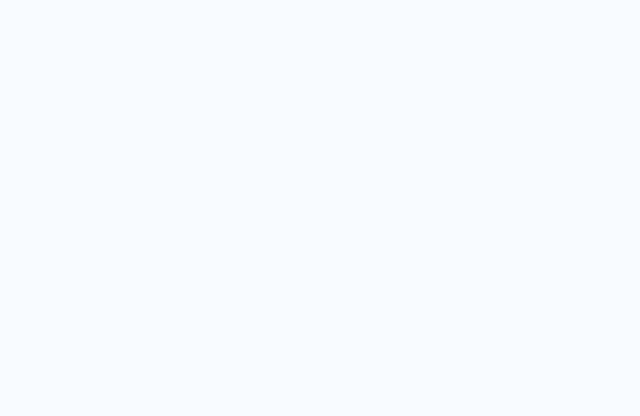
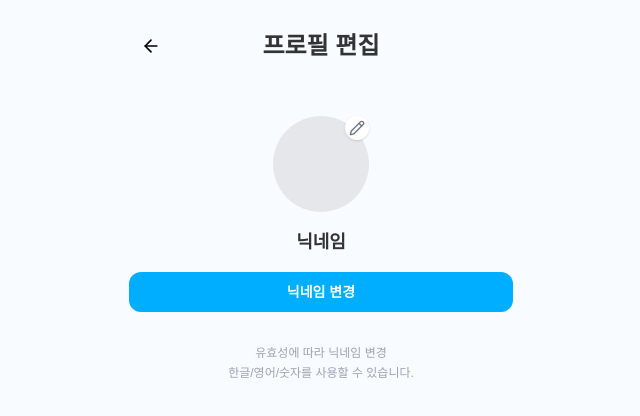
Before and after one commit to seonghoon1201/Travel_Front, a React (Create React App) app: page /edit/profile in a window 1280 px wide. Before the commit this address had no page. Shown: the top 416 px of the page, without its empty margins (319-959 px from the left). Built offline with nearby package versions, Linux system fonts and the light colour scheme; a web font is replaced by a local one.

Commit message:
feature/edit-profile UI 구현

```diff
--- a/package.json
+++ b/package.json
@@ -8,6 +8,7 @@
     "@testing-library/react": "^16.3.0",
     "@testing-library/user-event": "^13.5.0",
     "antd": "^5.26.1",
+    "axios": "^1.10.0",
     "clsx": "^2.1.1",
     "lucide-react": "^0.518.0",
     "react": "^19.1.0",
--- /dev/null
+++ b/src/pages/EditProfile.jsx
@@ -0,0 +1,42 @@
+import React from 'react';
+import BackHeader from '../components/header/BackHeader';
+import PrimaryButton from '../components/common/PrimaryButton';
+import { Pencil } from 'lucide-react';
+
+const EditProfile = () => {
+  return (
+    <>
+      <div className="bg-background min-h-screen flex w-full justify-center px-4">
+        <div className="w-full max-w-sm py-6 overflow-y-auto">
+          <BackHeader title="프로필 편집" />
+
+          <div className="flex flex-col items-center">
+            {/* 프로필 이미지 */}
+            <div className="relative mt-6">
+              <div className="w-24 h-24 rounded-full bg-gray-200 flex items-center justify-center text-gray-500 text-4xl">
+                <img />
+              </div>
+
+              <button className="absolute top-0 right-0 bg-white rounded-full p-1 shadow">
+                <Pencil className="w-4 h-4 text-gray-500" />
+              </button>
+            </div>
+
+            <p className="mt-4 font-semibold text-lg">닉네임</p>
+
+            <PrimaryButton className="w-full m-4">닉네임 변경</PrimaryButton>
+
+            {/* 안내 문구 */}
+            <p className="mt-4 text-xs text-gray-400 text-center leading-relaxed">
+              유효성에 따라 닉네임 변경
+              <br />
+              한글/영어/숫자를 사용할 수 있습니다.
+            </p>
+          </div>
+        </div>
+      </div>
+    </>
+  );
+};
+
+export default EditProfile;
--- a/src/routes/index.jsx
+++ b/src/routes/index.jsx
@@ -7,6 +7,7 @@ import FindPasswordPage from '../pages/Login_and_Signup/FindPasswordPage';
 import VerifyCodePage from '../pages/Login_and_Signup/VerifyCodePage';
 import ResetPasswordPage from '../pages/Login_and_Signup/ResetPasswordPage';
 import MyPage from '../pages/MyPage';
+import EditProfile from '../pages/EditProfile';
 
 const AppRoutes = () => (
   <Router>
@@ -19,6 +20,7 @@ const AppRoutes = () => (
       <Route path="/find-password/verify" element={<VerifyCodePage />} />
       <Route path="/reset-password" element={<ResetPasswordPage />} />
       <Route path="/mypage" element={<MyPage />} />
+      <Route path="/edit/profile" element={<EditProfile />} />
     </Routes>
   </Router>
 );
```
Also changed, not shown: 1 other file (tests, documents, lock files or other folders).
